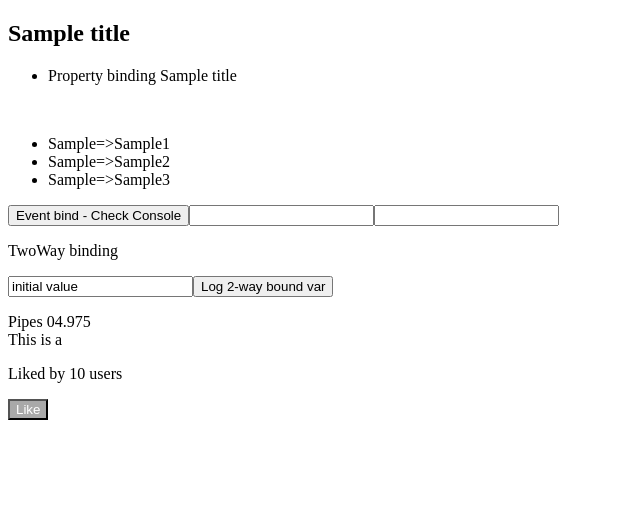
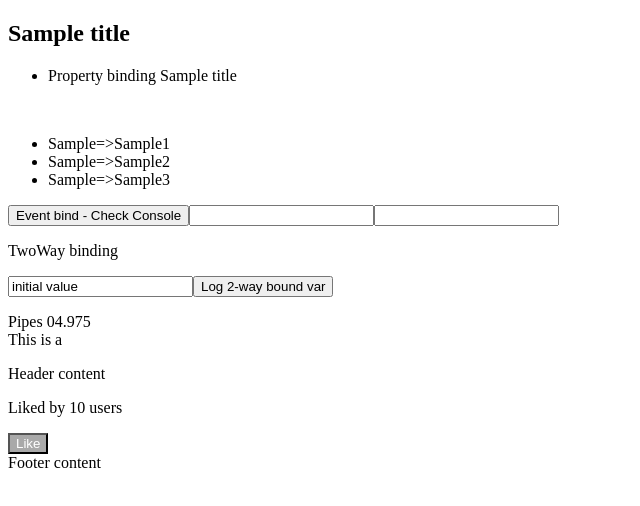
Before and after one commit to gishu/ng-in-ten, an Angular app: page / in a window 1280 px wide. Shown: the top 506 px of the page, without its empty margins (0-640 px from the left). Built offline with nearby package versions, Linux system fonts and the light colour scheme.

Commit message:
Component with custom content / child elements

```diff
--- a/src/app/app.component.html
+++ b/src/app/app.component.html
@@ -1,4 +1,7 @@
 <app-sample></app-sample>
-<app-likes likeCount="10" (likedByUser)="onLike($event)"></app-likes>
+<app-likes likeCount="10" (likedByUser)="onLike($event)">
+    <div class="header">Header content</div>
+    <div class="footer">Footer content</div>
+</app-likes>
 
 <router-outlet></router-outlet>
--- a/src/app/likes/likes.component.css
+++ b/src/app/likes/likes.component.css
@@ -1,3 +1,7 @@
 .press {
     color: red;
   }
+
+  .like-main{
+      background-color: beige;
+  }
--- a/src/app/likes/likes.component.html
+++ b/src/app/likes/likes.component.html
@@ -1,2 +1,6 @@
-<p>{{description}}</p>
-<button class='press' (click)="like()">Like</button>
+<div class='like-main'>
+    <ng-content select='.header'></ng-content>
+    <p>{{description}}</p>
+    <button class='press' (click)="like()">Like</button>
+    <ng-content select='.footer'></ng-content>
+</div>
```
